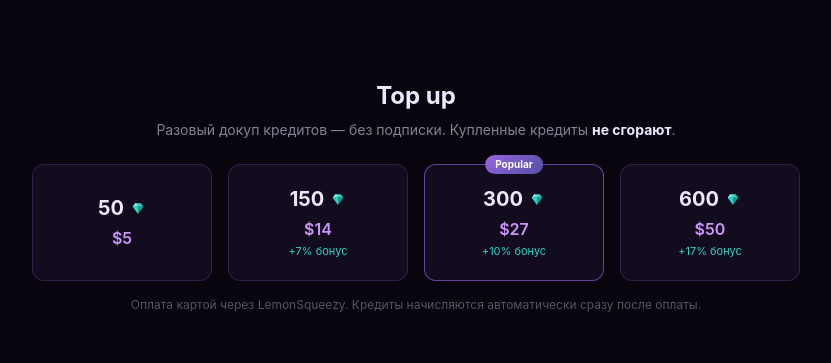
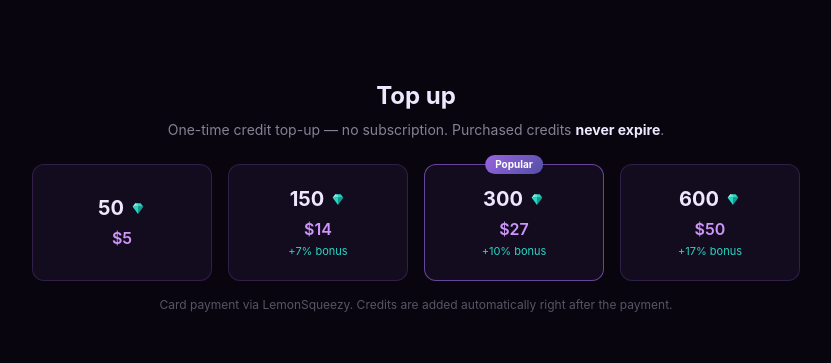
Before and after one commit to mammadvaliyev-cineman/cineman-assets, a Next.js app: page /pricing in a window 1280 px wide. Shown: the part 1087-1450 px from the top of the page, without its empty margins (224-1055 px from the left). Built offline with nearby package versions, Linux system fonts and the light colour scheme; no server answers; the database is empty.

Commit message:
Pricing: Top-up copy in English

```diff
--- a/src/app/pricing/page.tsx
+++ b/src/app/pricing/page.tsx
@@ -275,7 +275,7 @@ export default function PricingPage() {
         <div className="text-center mb-6">
           <h2 className="text-2xl font-bold mb-2" style={{ color: 'var(--fg)' }}>Top up</h2>
           <p className="text-sm" style={{ color: 'var(--fg-muted)' }}>
-            Разовый докуп кредитов — без подписки. Купленные кредиты <strong style={{ color: 'var(--fg)' }}>не сгорают</strong>.
+            One-time credit top-up — no subscription. Purchased credits <strong style={{ color: 'var(--fg)' }}>never expire</strong>.
           </p>
         </div>
         <div className="grid grid-cols-2 md:grid-cols-4 gap-4 max-w-3xl mx-auto">
@@ -305,14 +305,14 @@ export default function PricingPage() {
               <span className="block text-base font-semibold mt-1" style={{ color: 'var(--accent-soft)' }}>${tp.usd}</span>
               {tp.usd < tp.credits * 0.1 && (
                 <span className="block text-[11px] mt-0.5" style={{ color: '#2DD4C4' }}>
-                  +{Math.round((1 - tp.usd / (tp.credits * 0.1)) * 100)}% бонус
+                  +{Math.round((1 - tp.usd / (tp.credits * 0.1)) * 100)}% bonus
                 </span>
               )}
             </button>
           ))}
         </div>
         <p className="text-center text-xs mt-4" style={{ color: 'var(--fg-subtle)' }}>
-          Оплата картой через LemonSqueezy. Кредиты начисляются автоматически сразу после оплаты.
+          Card payment via LemonSqueezy. Credits are added automatically right after the payment.
         </p>
       </div>
 
```
